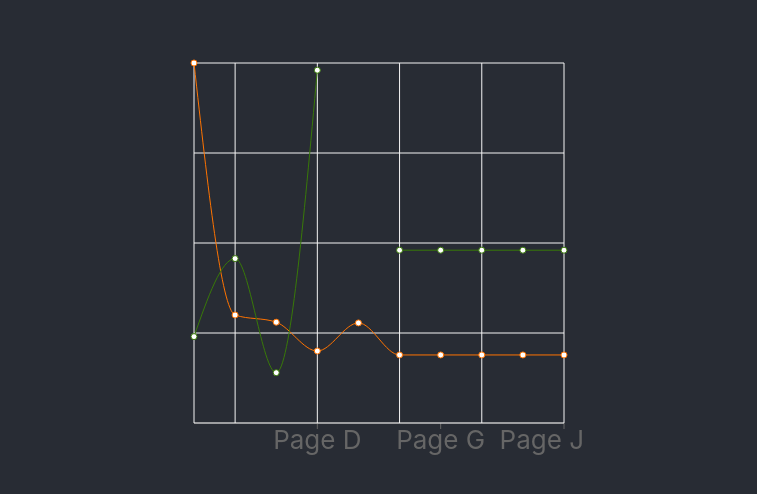
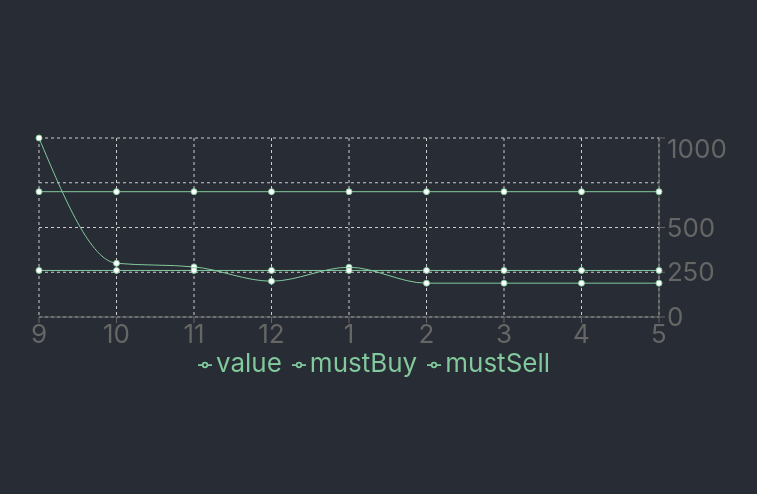
Before and after one commit to saurabh2590/graph-demo, a React (Create React App) app: page / in a window 1280 px wide. Shown: the part 142-636 px from the top of the page, without its empty margins (256-1013 px from the left). Built offline with nearby package versions, Linux system fonts and the light colour scheme.

Commit message:
wip: continue drawing the chart

```diff
--- a/package.json
+++ b/package.json
@@ -3,6 +3,7 @@
   "version": "0.1.0",
   "private": true,
   "dependencies": {
+    "@material-ui/core": "^4.11.3",
     "@testing-library/jest-dom": "^5.11.8",
     "@testing-library/react": "^11.2.2",
     "@testing-library/user-event": "^12.6.0",
@@ -10,8 +11,10 @@
     "@types/node": "^12.19.11",
     "@types/react": "^16.14.2",
     "@types/react-dom": "^16.9.10",
+    "@types/react-router-dom": "^5.1.7",
     "react": "^17.0.1",
     "react-dom": "^17.0.1",
+    "react-router-dom": "^5.2.0",
     "react-scripts": "4.0.1",
     "recharts": "^2.0.4",
     "typescript": "^4.1.3",
--- a/src/LineChart.tsx
+++ b/src/LineChart.tsx
@@ -1,30 +1,28 @@
 import React from "react";
-import {CartesianGrid, Line, LineChart, Tooltip, XAxis} from "recharts";
+import {CartesianGrid, Legend, Line, LineChart, Tooltip, XAxis, YAxis} from "recharts";
 
 type LineChartProps = {}
 export const LineChartDemo: React.FC<LineChartProps> = () => {
   const data = [
-    {name: 'Page A', uv: 1000, pv: 2400, amt: 2400, uvError: [75, 20]},
-    {name: 'Page B', uv: 300, pv: 4567, amt: 2400, uvError: [90, 40]},
-    {name: 'Page C', uv: 280, pv: 1398, amt: 2400, uvError: 40},
-    {name: 'Page D', uv: 200, pv: 9800, amt: 2400, uvError: 20},
-    {name: 'Page E', uv: 278, pv: null, amt: 2400, uvError: 28},
-    {name: 'Page F', uv: 189, pv: 4800, amt: 2400, uvError: [90, 20]},
-    {name: 'Page G', uv: 189, pv: 4800, amt: 2400, uvError: [28, 40]},
-    {name: 'Page H', uv: 189, pv: 4800, amt: 2400, uvError: 28},
-    {name: 'Page I', uv: 189, pv: 4800, amt: 2400, uvError: 28},
-    {name: 'Page J', uv: 189, pv: 4800, amt: 2400, uvError: [15, 60]},
+    {month: '9', value: 1000, mustSell: 700, mustBuy: 260, valueError: [75, 20]},
+    {month: '10', value: 300, mustSell: 700, mustBuy: 260, valueError: [90, 40]},
+    {month: '11', value: 280, mustSell: 700, mustBuy: 260, valueError: 40},
+    {month: '12', value: 200, mustSell: 700, mustBuy: 260, valueError: 20},
+    {month: '1', value: 278, mustSell: 700, mustBuy: 260, valueError: 28},
+    {month: '2', value: 189, mustSell: 700, mustBuy: 260, valueError: [90, 20]},
+    {month: '3', value: 189, mustSell: 700, mustBuy: 260, valueError: [28, 40]},
+    {month: '4', value: 189, mustSell: 700, mustBuy: 260, valueError: 28},
+    {month: '5', value: 189, mustSell: 700, mustBuy: 260, valueError: 28},
   ]
-  return <LineChart
-    width={400}
-    height={400}
-    data={data}
-    margin={{top: 5, right: 20, left: 10, bottom: 5}}
-  >
-    <XAxis dataKey="name"/>
-    <Tooltip/>
-    <CartesianGrid stroke="#f5f5f5"/>
-    <Line type="monotone" dataKey="uv" stroke="#ff7300" yAxisId={0}/>
-    <Line type="monotone" dataKey="pv" stroke="#387908" yAxisId={1}/>
+  return <LineChart width={730} height={250} data={data}
+                    margin={{ top: 5, right: 30, left: 20, bottom: 5 }}>
+    <CartesianGrid strokeDasharray="3 3" />
+    <XAxis dataKey="month" />
+    <YAxis orientation="right"/>
+    <Tooltip />
+    <Legend />
+    <Line type="monotone" dataKey="value" stroke="#82ca9d" />
+    <Line type="monotone" dataKey="mustBuy" stroke="#82ca9d"/>
+    <Line type="monotone" dataKey="mustSell" stroke="#82ca9d"/>
   </LineChart>
 }
```
Also changed, not shown: 2 other files (tests, documents, lock files or other folders).
